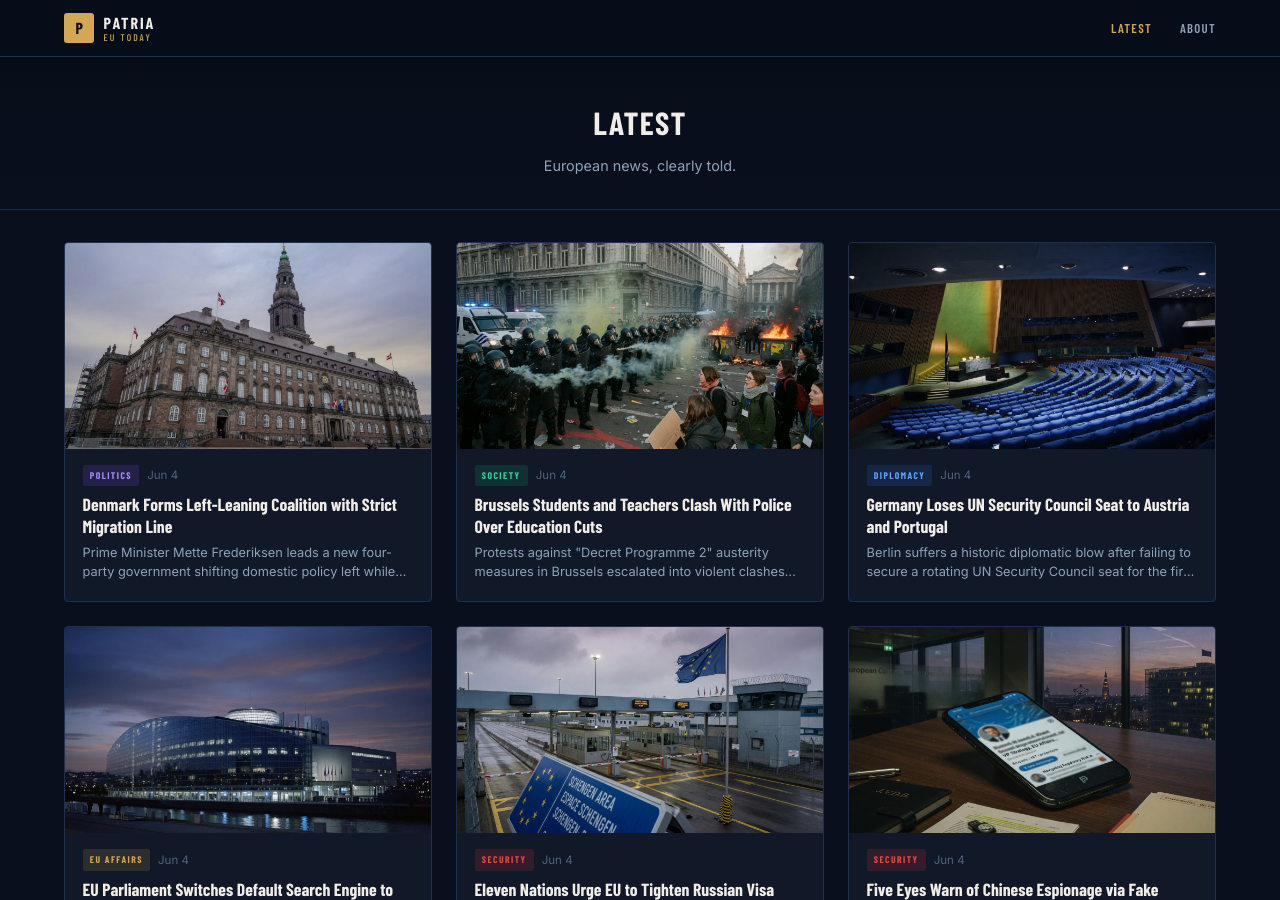
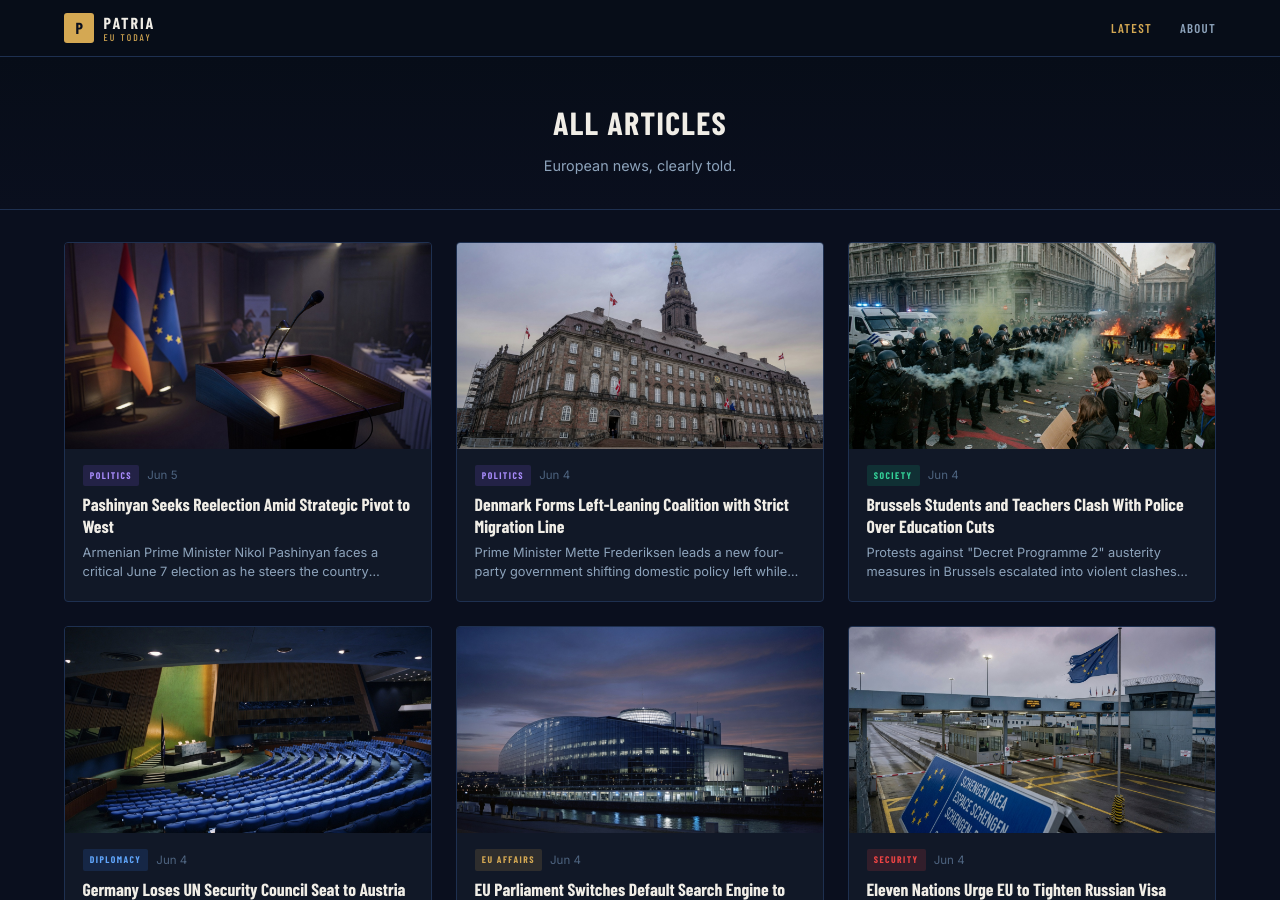
Before and after one commit to Nostra-patria/Patria4, a Jekyll site: the page built from docs/articles.html, in a window 1280 px wide and 900 px high. Built offline with Jekyll 4.4.1, drawn with Linux system fonts in a browser that asks for light colours; some web fonts are replaced; some of the changed lines change nothing that is shown.

Commit message:
p4: publish 2026-06-05-armenia-s-pro-european-pivot-pashinyan-s-reelectio

```diff
--- /dev/null
+++ b/docs/_posts/2026-06-05-armenia-s-pro-european-pivot-pashinyan-s-reelectio.md
@@ -0,0 +1,37 @@
+---
+layout: article
+title: "Pashinyan Seeks Reelection Amid Strategic Pivot to West"
+date: 2026-06-05 09:09:00 +0000
+category: politics
+image: /Patria4/assets/img/articles/2026-06-05-armenia-s-pro-european-pivot-pashinyan-s-reelectio-header.jpg
+excerpt: "Armenian Prime Minister Nikol Pashinyan faces a critical June 7 election as he steers the country toward EU and US alignment."
+sources:
+  - label: "Kyiv Independent"
+    url: "https://kyivindependent.com/pashinyan-heads-to-vote-with-trumps-support-moscows-hostility/"
+  - label: "Politico"
+    url: "https://www.politico.eu/article/donald-trump-endorses-nikol-pashinyan-ahead-of-election/"
+  - label: "Daily Sabah"
+    url: "https://www.dailysabah.com/world/europe/armenia-heads-to-polls-as-yerevan-looks-west-at-russias-expense/amp"
+  - label: "Reuters"
+    url: "https://www.reuters.com/world/imported-voters-fake-websites-russias-covert-efforts-stop-armenias-pivot-west-2026-05-29/"
+  - label: "Euronews"
+    url: "https://www.euronews.com/2026/06/04/eu-backs-pashinyan-on-the-eve-of-armenias-defining-elections"
+  - label: "State.gov"
+    url: "https://www.state.gov/releases/office-of-the-spokesperson/2026/01/joint-statement-on-the-publication-of-the-u-s-armenia-implementation-framework-for-the-trump-route-for-international-peace-and-prosperity-tripp/"
+  - label: "Atlantic Council"
+    url: "https://www.atlanticcouncil.org/dispatches/how-trumps-tripp-triumph-can-advance-us-interests-in-the-south-caucasus/"
+  - label: "Renew Europe"
+    url: "https://www.reneweuropegroup.eu/news/2026-04-30/hands-off-armenia-europe-must-act-now-to-protect-armenias-democracy"
+---
+
+Armenian Prime Minister Nikol Pashinyan faces a parliamentary election on June 7 as he seeks a third term amid a strategic pivot toward the European Union and the United States. While receiving a "COMPLETE and TOTAL endorsement" from US President Donald Trump, Pashinyan faces economic pressure and diplomatic retaliation from Russia, which warned of a "Ukrainian scenario."
+
+The pivot centers on the "Trump Route for International Peace and Prosperity" (TRIPP), a rail and road corridor in southern Armenia. A framework agreement signed on May 26 allows the US a 99-year lease for development and security. The project connects Central Asia to Turkey and Europe, breaking Russia's transit monopoly in the region.
+
+President Donald Trump provided a "COMPLETE and TOTAL endorsement" for Pashinyan on May 27, calling him a "great friend and leader." Vladimir Putin responded by warning that Armenia's EU aspirations require "special consideration" and drawing parallels to a "Ukrainian scenario." Russia intensified pressure by withdrawing its ambassador from Yerevan on May 30.
+
+Moscow imposed economic retaliation, banning Armenian mineral water, flowers, and vegetables. Russian Foreign Ministry spokesperson Maria Zakharova threatened to cancel a 2013 agreement on duty-free natural gas and petroleum exports.
+
+The European Commission stated it is "standing firmly" in its backing of Pashinyan. The EU is preparing a support package to alleviate Russian economic pressure, and the European Parliament called for urgent action to protect the June 7 vote from foreign interference.
+
+Armenia's parliamentary elections take place this Sunday, June 7. The vote determines whether Prime Minister Nikol Pashinyan maintains power as he steers the country away from the Collective Security Treaty Organization (CSTO) and toward Western alignment. With Russia deploying covert efforts to sway the outcome through imported voters and disinformation, the results will signal if Armenia's strategic pivot to the EU and US can withstand Moscow's pressure.
--- a/docs/articles.html
+++ b/docs/articles.html
@@ -1,11 +1,11 @@
 ---
 layout: default
-title: Latest Articles
+title: All Articles
 permalink: /articles/
 ---
 
 <div class="page-hero">
-  <h1 class="page-title">Latest</h1>
+  <h1 class="page-title">All Articles</h1>
   <p class="page-desc">European news, clearly told.</p>
 </div>
 
```
Also changed, not shown: docs/assets/img/articles/2026-06-05-armenia-s-pro-european-pivot-pashinyan-s-reelectio-header.jpg (added).
